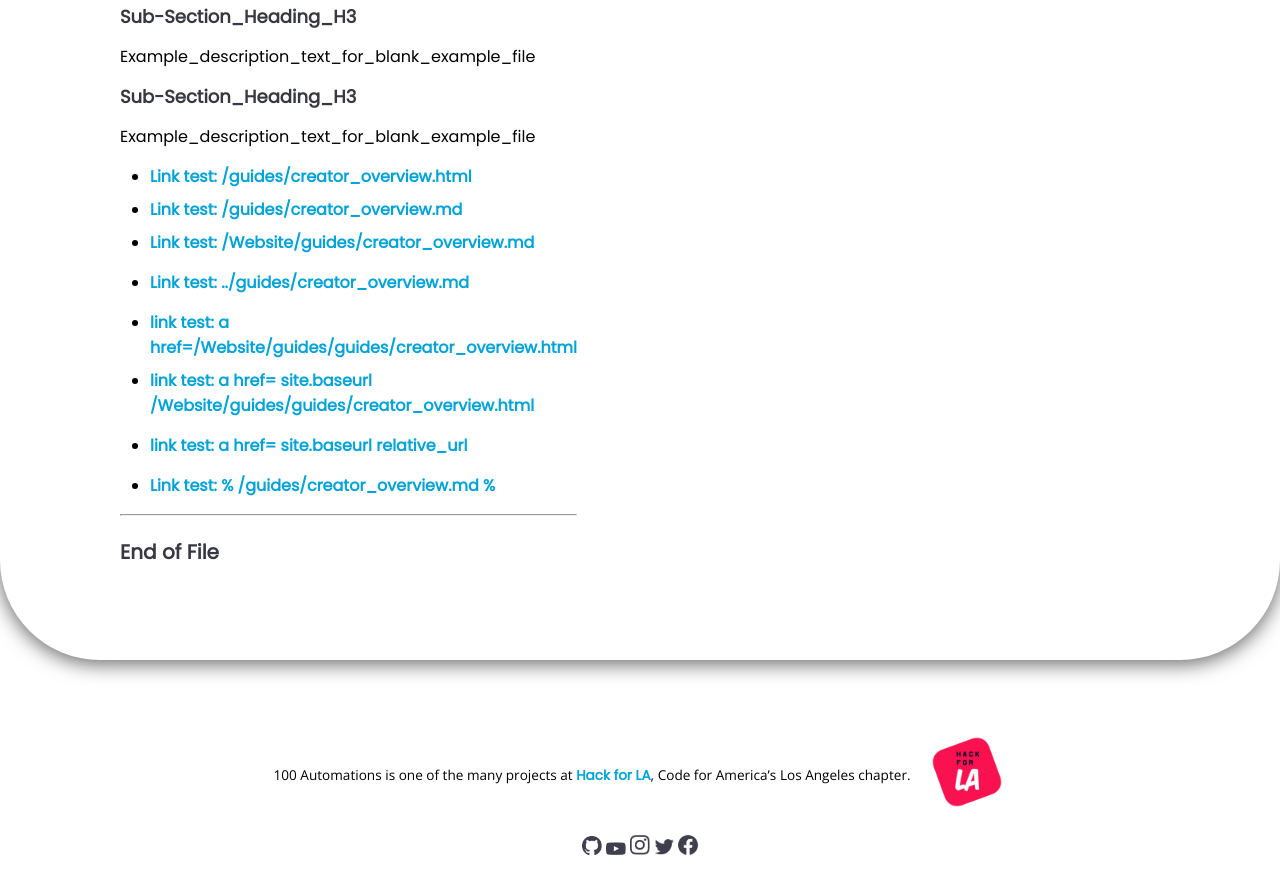
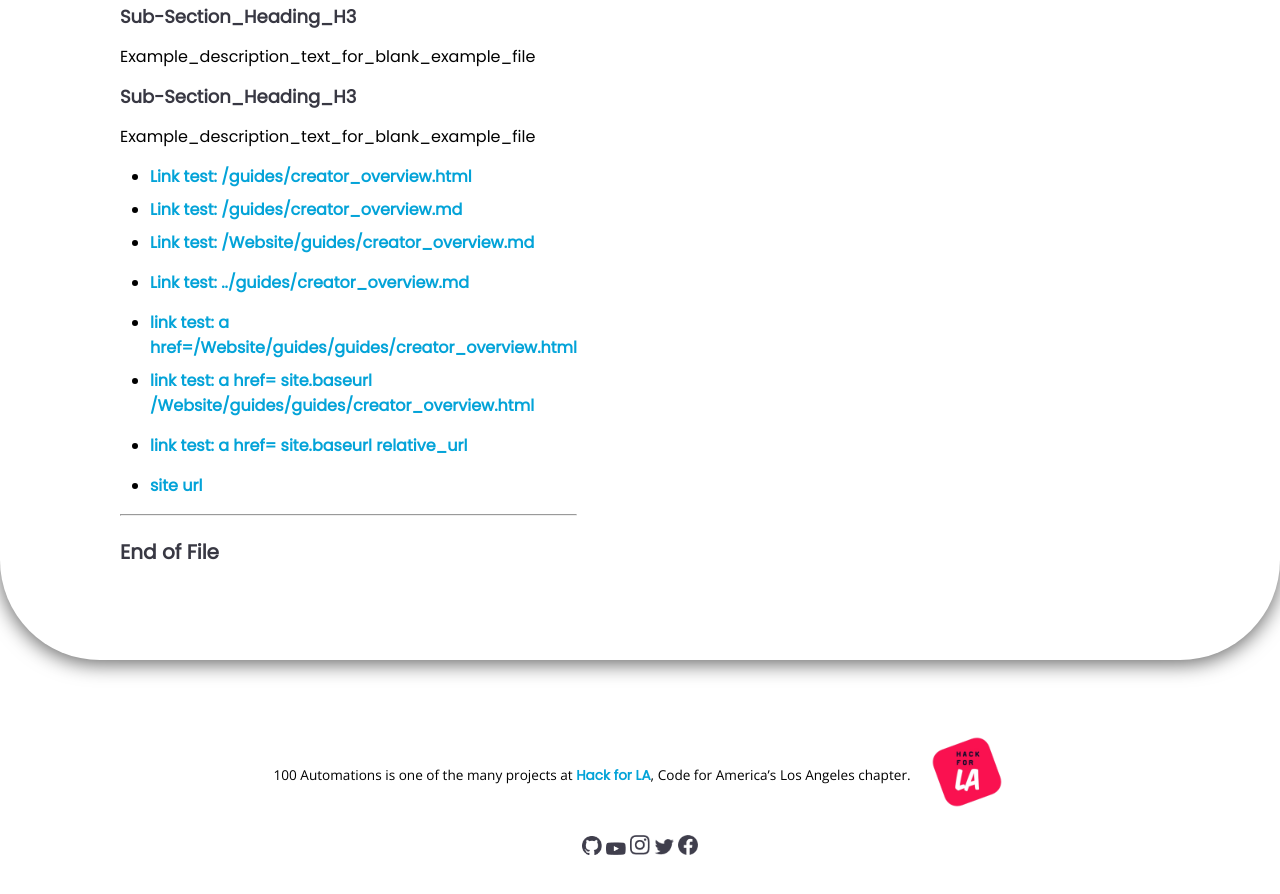
Before and after one commit to 100Automations/Website, a Jekyll site: the page built from _pages/blank_example.md, in a window 1280 px wide and 900 px high, scrolled down 780 px. Shown: the top 894 px of the window. Built offline with Jekyll 4.4.1, drawn with Linux system fonts in a browser that asks for light colours.

Commit message:
Update blank_example.md

```diff
--- a/_pages/blank_example.md
+++ b/_pages/blank_example.md
@@ -28,7 +28,7 @@ Example_description_text_for_blank_example_file
 - <a href="{{ site.baseurl }}/Website/guides/guides/creator_overview.html">link test: a href= site.baseurl /Website/guides/guides/creator_overview.html</a>
 - <a href="{{ site.baseurl | relative_url }}/Website/guides/guides/creator_overview.html">link test: a href= site.baseurl relative_url</a>
 
-- [Link test: % /guides/creator_overview.md %](% /guides/creator_overview.md %)
+- [site url]({{ site.url }})
 
 ---
 ## End of File
```
